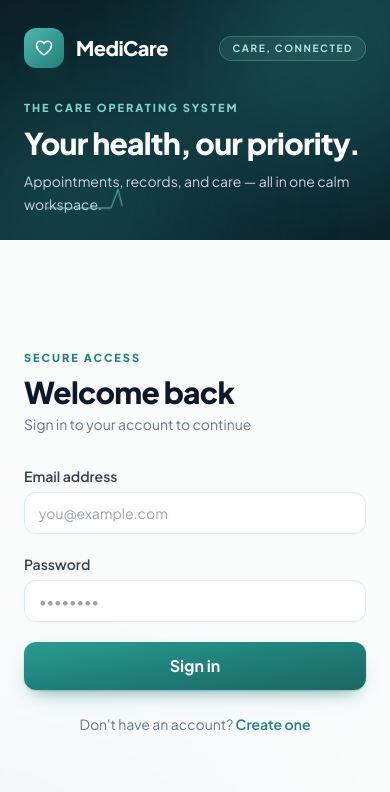
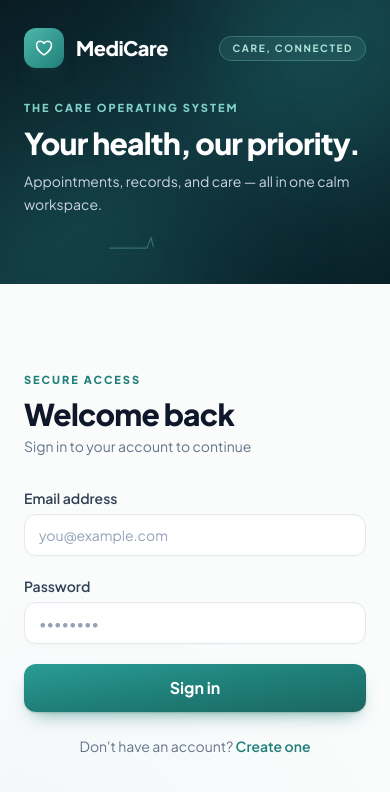
Before and after one commit to ritesh319/Medicare-main, a React (Vite) app in the folder frontend/: page /login in a window 390 px wide. Shown: the top 792 px of the page. Built offline with nearby package versions, Linux system fonts and the light colour scheme; no server answers.

Commit message:
Adjust LoginPage layout and gradient height
Updated the layout and styling of the LoginPage component.

```diff
--- a/frontend/src/pages/auth/LoginPage.jsx
+++ b/frontend/src/pages/auth/LoginPage.jsx
@@ -82,7 +82,7 @@ export default function LoginPage() {
       </div>
 
       {/* Compact brand story for phones: the desktop left panel becomes a visual hero above the form. */}
-      <div className="lg:hidden relative min-h-[236px] overflow-hidden bg-gradient-to-br from-ink-900 via-[#102f39] to-[#0a2028] px-6 pt-7 pb-6 text-white">
+      <div className="lg:hidden relative min-h-[250px] overflow-hidden bg-gradient-to-br from-ink-900 via-[#102f39] to-[#0a2028] px-6 pt-7 pb-5 text-white">
         <div className="absolute -top-20 -right-16 w-64 h-64 rounded-full bg-primary-500/25 blur-3xl" />
         <div className="absolute -bottom-24 -left-12 w-64 h-64 rounded-full bg-primary-700/35 blur-3xl" />
         <div className="relative flex items-center justify-between">
@@ -94,7 +94,7 @@ export default function LoginPage() {
           <h1 className="text-3xl font-extrabold leading-tight tracking-tight">Your health, our priority.</h1>
           <p className="mt-2 text-sm leading-relaxed text-slate-300">Appointments, records, and care — all in one calm workspace.</p>
         </div>
-        <svg viewBox="0 0 640 120" className="absolute bottom-1 left-0 w-full h-14 opacity-70" fill="none" aria-hidden="true">
+        <svg viewBox="0 0 640 120" className="relative mt-4 -mx-1 block w-[calc(100%+8px)] h-8 opacity-70" fill="none" aria-hidden="true">
           <path d="M0 60 H120 L140 60 L155 20 L175 100 L190 40 L205 60 H400 L420 60 L435 20 L455 100 L470 40 L485 60 H640" pathLength="1000" stroke="currentColor" strokeWidth="2.5" strokeLinecap="round" strokeLinejoin="round" strokeDasharray="1000" className="text-primary-300 animate-ecg" />
         </svg>
       </div>
```
